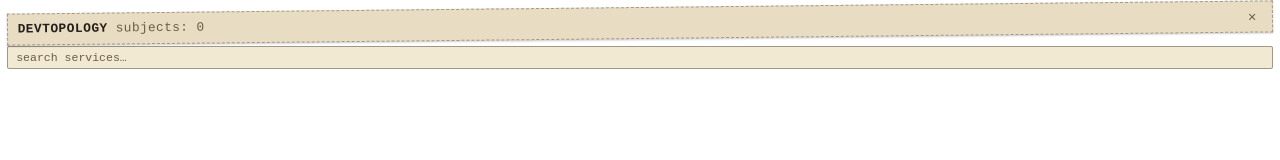
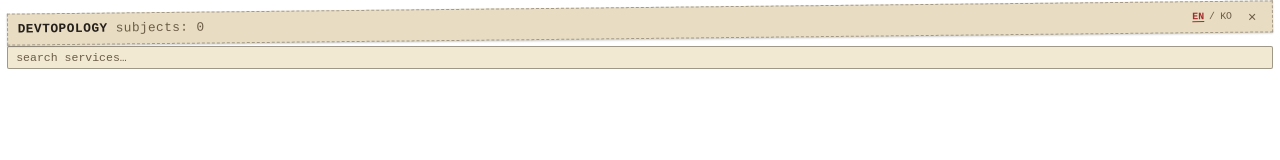
Before and after one commit to catchmeif404/catchprocess, a SvelteKit app: page / in a window 1280 px wide. Shown: the top 160 px of the page. Built offline with nearby package versions, Linux system fonts and the light colour scheme.

Commit message:
feat(i18n): add language toggle

```diff
--- a/src/lib/i18n.svelte.ts
+++ b/src/lib/i18n.svelte.ts
@@ -15,6 +15,9 @@ export const MESSAGES = {
     scanFailed: 'scan failed — retrying…',
     cardAria: '{process} on port {ports}',
     close: 'close widget',
+    language: 'language',
+    switchToEnglish: 'switch to English',
+    switchToKorean: 'switch to Korean',
     stop: 'stop service',
     stopping: 'stopping…',
     stopFailed: 'stop failed',
@@ -29,6 +32,9 @@ export const MESSAGES = {
     scanFailed: '스캔 실패 — 재시도 중…',
     cardAria: '{process} 포트 {ports}',
     close: '위젯 닫기',
+    language: '언어',
+    switchToEnglish: '영어로 전환',
+    switchToKorean: '한국어로 전환',
     stop: '서비스 중지',
     stopping: '중지 중…',
     stopFailed: '중지 실패',
--- a/src/routes/+page.svelte
+++ b/src/routes/+page.svelte
@@ -5,7 +5,7 @@
   import { SCAN_INTERVAL_MS, fetchSnapshot } from '$lib/api';
   import { dragScroll } from '$lib/actions/dragScroll';
   import ServiceCard from '$lib/components/ServiceCard.svelte';
-  import { getLocale, t } from '$lib/i18n.svelte';
+  import { getLocale, setLocale, t } from '$lib/i18n.svelte';
   import { filterServices } from '$lib/search';
   import { formatClock } from '$lib/time';
   import type { Snapshot } from '$lib/types';
@@ -64,6 +64,23 @@
     <span class="count" data-tauri-drag-region>
       {t('servicesUp', { count: query.trim() ? visibleServices.length : serviceCount })}
     </span>
+    <div class="language" aria-label={t('language')}>
+      <button
+        class:active={getLocale() === 'en'}
+        type="button"
+        aria-label={t('switchToEnglish')}
+        aria-pressed={getLocale() === 'en'}
+        onclick={() => setLocale('en')}
+      >EN</button>
+      <span aria-hidden="true">/</span>
+      <button
+        class:active={getLocale() === 'ko'}
+        type="button"
+        aria-label={t('switchToKorean')}
+        aria-pressed={getLocale() === 'ko'}
+        onclick={() => setLocale('ko')}
+      >KO</button>
+    </div>
     <button
       class="close"
       type="button"
@@ -156,6 +173,35 @@
     cursor: pointer;
   }
 
+  .language {
+    display: flex;
+    align-items: center;
+    gap: 0.15rem;
+    color: var(--ink-muted);
+    font-size: 0.62rem;
+    letter-spacing: 0.04em;
+  }
+
+  .language button {
+    padding: 0.1rem 0.15rem;
+    border: none;
+    background: transparent;
+    color: var(--ink-muted);
+    font: inherit;
+    cursor: pointer;
+  }
+
+  .language button.active {
+    color: var(--stamp);
+    font-weight: 700;
+    text-decoration: underline;
+    text-underline-offset: 0.15rem;
+  }
+
+  .language button:hover {
+    color: var(--stamp);
+  }
+
   .close:hover {
     background: rgba(163, 43, 43, 0.12);
     color: var(--stamp);
```
